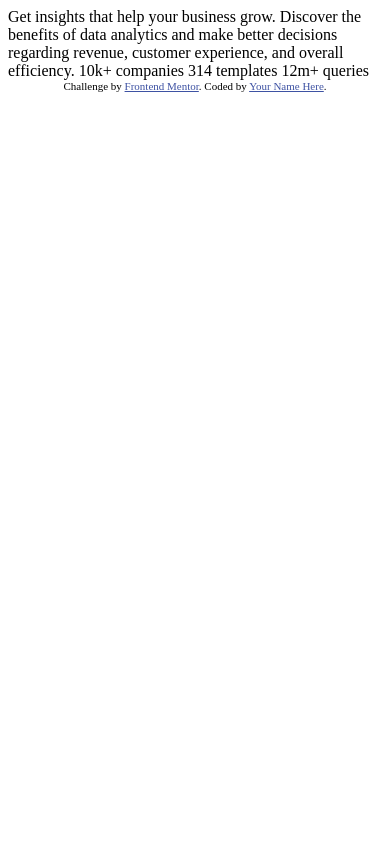
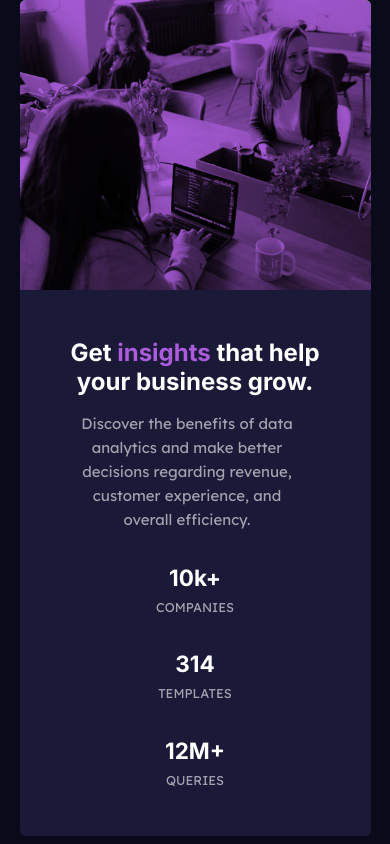
Before and after one commit to ErfanSahabShabani/Frontend-Challenges, a plain HTML site: page index.html in a window 390 px wide. Drawn offline with Linux system fonts and the light colour scheme.

Commit message:
Final Project

```diff
--- a/index.html
+++ b/index.html
@@ -1,33 +1,68 @@
 <!DOCTYPE html>
 <html lang="en">
   <head>
-  <meta charset="UTF-8">
-  <meta name="viewport" content="width=device-width, initial-scale=1.0"> <!-- displays site properly based on user's device -->
+    <meta charset="UTF-8" />
+    <meta name="viewport" content="width=device-width, initial-scale=1.0" />
+    <!-- displays site properly based on user's device -->
 
-  <link rel="icon" type="image/png" sizes="32x32" href="./images/favicon-32x32.png">
+    <link
+      rel="icon"
+      type="image/png"
+      sizes="32x32"
+      href="./images/favicon-32x32.png"
+    />
+    <link rel="stylesheet" href="./style.css" />
 
     <title>Frontend Mentor | Stats preview card component</title>
 
     <!-- Feel free to remove these styles or customise in your own stylesheet 👍 -->
     <style>
-    .attribution { font-size: 11px; text-align: center; }
-    .attribution a { color: hsl(228, 45%, 44%); }
+      .attribution {
+        font-size: 11px;
+        text-align: center;
+      }
+      .attribution a {
+        color: hsl(228, 45%, 44%);
+      }
     </style>
   </head>
   <body>
+    <div class="card">
+      <div class="card-content">
+        <h1 class="header-main">
+          Get <span class="accent-header">insights</span> that help your
+          business grow.
+        </h1>
+        <p class="paragraph">
+          Discover the benefits of data analytics and make better decisions
+          regarding revenue, customer experience, and overall efficiency.
+        </p>
 
-  Get insights that help your business grow.
+        <div class="stats">
+          <div class="stats__item">
+            <h2 class="stats__header">10k+</h2>
+            <p>companies</p>
+          </div>
+          <div class="stats__item">
+            <h2 class="stats__header">314</h2>
+            <p>templates</p>
+          </div>
+          <div class="stats__item">
+            <h2 class="stats__header">12M+</h2>
+            <p>queries</p>
+          </div>
+        </div>
 
-  Discover the benefits of data analytics and make better decisions regarding revenue, customer
-  experience, and overall efficiency.
-
-  10k+ companies
-  314 templates
-  12m+ queries
-
-  <div class="attribution">
-    Challenge by <a href="https://www.frontendmentor.io?ref=challenge" target="_blank">Frontend Mentor</a>.
-    Coded by <a href="#">Your Name Here</a>.
+        <!-- <div class="attribution">
+          Challenge by
+          <a href="https://www.frontendmentor.io?ref=challenge" target="_blank"
+            >Frontend Mentor</a
+          >. Coded by <a href="#">Erfan Sahab Shabani</a>.
+        </div> -->
+      </div>
+      <div class="card-image">
+        <img src="./images/image-header-desktop.jpg" alt="Header Desktop" />
+      </div>
     </div>
   </body>
 </html>
--- /dev/null
+++ b/style.css
@@ -0,0 +1,178 @@
+/* Imports */
+@import url("https://fonts.googleapis.com/css2?family=Inter:wght@400;700&family=Lexend+Deca&display=swap");
+
+/* Reset */
+* {
+  margin: 0;
+  padding: 0;
+  box-sizing: border-box;
+}
+
+/* Colors */
+:root {
+  /* Primary */
+  /* main background */
+  --Very-dark-blue: hsl(233, 47%, 7%);
+  /* card background */
+  --Dark-desaturated-blue: hsl(244, 38%, 16%);
+  /* accent */
+  --Soft-violet: hsl(277, 64%, 61%);
+
+  /* Neutral */
+  /* main heading, stats */
+  --White: hsl(0, 0%, 100%);
+  /* main paragraph */
+  --Slightly-transparent-white: hsla(0, 0%, 100%, 0.75);
+  /* stat headings */
+  --Slightly-transparent-white: hsla(0, 0%, 100%, 0.6);
+}
+
+/* Typography */
+body {
+  font-size: 93.75%;
+  font-family: "Lexend Deca", sans-serif;
+  background-color: var(--Very-dark-blue);
+}
+
+.header-main {
+  font-size: 2.25rem;
+  font-family: "Inter", sans-serif;
+  color: hsl(0, 0%, 100%);
+  font-weight: 700;
+  margin-bottom: 1.5rem;
+}
+
+.accent-header {
+  color: var(--Soft-violet);
+}
+
+.stats__header {
+  font-family: "Inter", sans-serif;
+  color: hsl(0, 0%, 100%);
+  font-weight: 700;
+}
+
+.paragraph {
+  color: var(--Slightly-transparent-white);
+  padding-right: 1rem;
+  line-height: 1.6;
+}
+
+/* Main */
+.card {
+  background-color: var(--Dark-desaturated-blue);
+  width: 77%;
+  position: absolute;
+  top: 50%;
+  left: 50%;
+  transform: translate(-50%, -50%);
+  display: flex;
+  border-radius: 6px;
+  overflow: hidden;
+}
+
+.card-content {
+  max-width: 38rem;
+  display: flex;
+  flex-direction: column;
+  padding: 4.5rem 4.5rem;
+  margin-right: 1rem;
+}
+
+.card-image {
+  max-width: 38rem;
+  position: relative;
+}
+
+.card-image::after {
+  content: " ";
+  position: absolute;
+  width: 100%;
+  height: 100%;
+  left: 0px;
+  top: 0px;
+  background-color: var(--Soft-violet);
+  mix-blend-mode: multiply;
+}
+
+.card-image img {
+  width: 100%;
+  height: 100%;
+  object-fit: cover;
+  display: block;
+}
+
+.stats {
+  display: flex;
+  justify-content: space-between;
+  margin-top: 4.4rem;
+  padding-right: 3.7rem;
+}
+
+.stats__item {
+  color: var(--Slightly-transparent-white);
+}
+.stats__item p {
+  margin-top: 0.5rem;
+  text-transform: uppercase;
+  font-size: 0.8rem;
+}
+
+/* Media Queries */
+/* Lower than Desktop */
+@media only screen and (max-width: 1000px) {
+  body {
+    text-align: center;
+  }
+
+  .header-main {
+    font-size: 2rem;
+    margin-bottom: 1rem;
+  }
+
+  .stats {
+    display: flex;
+    justify-content: space-between;
+    margin-top: 2rem;
+    padding: 0;
+  }
+
+  .card {
+    flex-direction: column;
+    position: relative;
+    top: 0;
+    left: 0;
+    transform: translate(0, 0);
+    margin: 0 auto;
+  }
+
+  .card-content {
+    order: 2;
+    max-width: 100%;
+    margin-right: 0;
+  }
+
+  .card-image {
+    order: 1;
+    max-width: 100%;
+  }
+}
+
+@media only screen and (max-width: 660px) {
+  .card {
+    width: 90%;
+  }
+
+  .card-content {
+    padding: 3rem 3rem;
+  }
+
+  .header-main {
+    font-size: 1.5rem;
+  }
+
+  .stats {
+    flex-direction: column;
+    min-height: 14rem;
+  }
+}
```
Also changed, not shown: images/image-header-mobile.jpg (deleted), 3 other files. Lines whose indentation alone changed are shown as unchanged.
